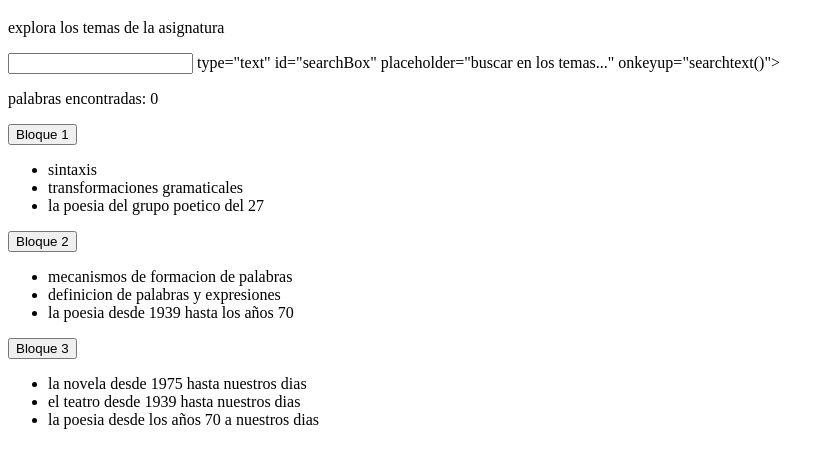
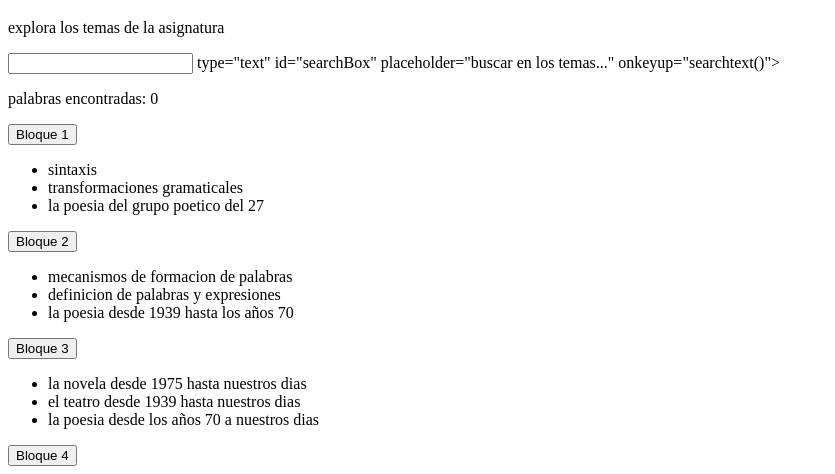
Before and after one commit to angelyromuu/mi_primera_web, a plain HTML site: page index.html in a window 1280 px wide. Shown: the part 337-811 px from the top of the page, without its empty margins (0-835 px from the left). Drawn offline with Linux system fonts and the light colour scheme.

Commit message:
index.html

```diff
--- a/index.html
+++ b/index.html
@@ -64,4 +64,32 @@
 
 
         </ul>
+
+
+ <div class="tema">
+        <button onclick="toggle('tema 1')"><i="fas fa-brain></i>Bloque 4</button>
+
+
+
+
+
+
+
+
+
+
+
+
+
+</body>
+
+
+
+
+
+
+
+
+
+
     </div>
```
